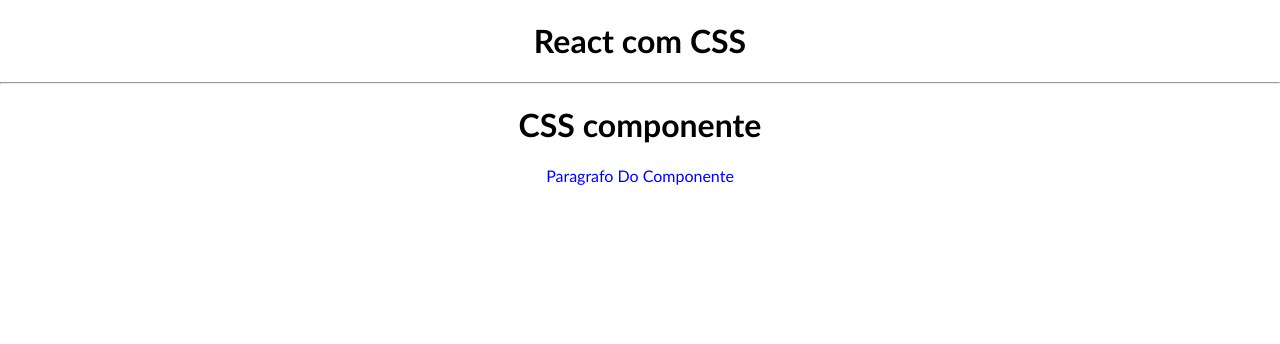
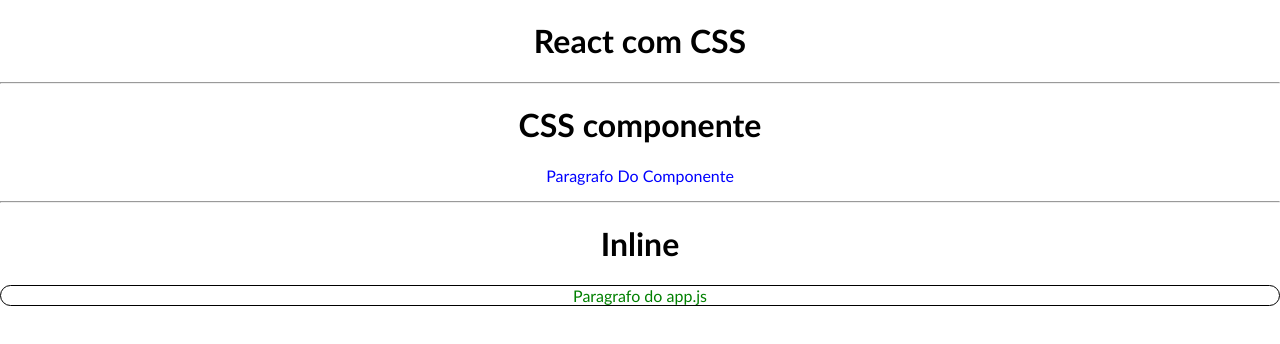
Before and after one commit to arthurresendes/Conhecimento-REACT, a React (Vite) app in the folder 4_CSS_REACT/css/: page / in a window 1280 px wide. Shown: the top 344 px of the page. Built offline with nearby package versions, Linux system fonts and the light colour scheme.

Commit message:
CSS inline

```diff
--- a/4_CSS_REACT/css/src/App.jsx
+++ b/4_CSS_REACT/css/src/App.jsx
@@ -4,8 +4,11 @@ import MyComponent from './components/MyComponent'
 function App() {
   return (
     <>
-      <h1 style={{ textAlign: "center" }}>React com CSS</h1>
+      <h1>React com CSS</h1>
       <MyComponent />
+      <hr />
+      <h1>Inline</h1>
+      <p style={{ textAlign: "center", color: 'green', border: '1px solid black', borderRadius: '50px' }}>Paragrafo do app.js</p>
     </>
   )
 }
--- a/4_CSS_REACT/css/src/index.css
+++ b/4_CSS_REACT/css/src/index.css
@@ -3,3 +3,7 @@ body {
   padding: 0;
   font-family: 'Trebuchet MS', 'Lucida Sans Unicode', 'Lucida Grande', 'Lucida Sans', Arial, sans-serif;
 }
+
+h1{
+  text-align: center;
+}
```
